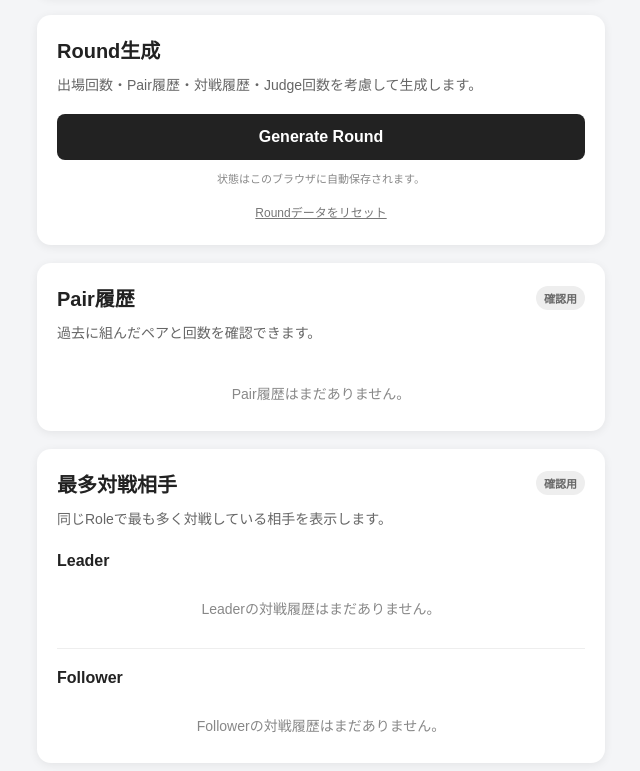
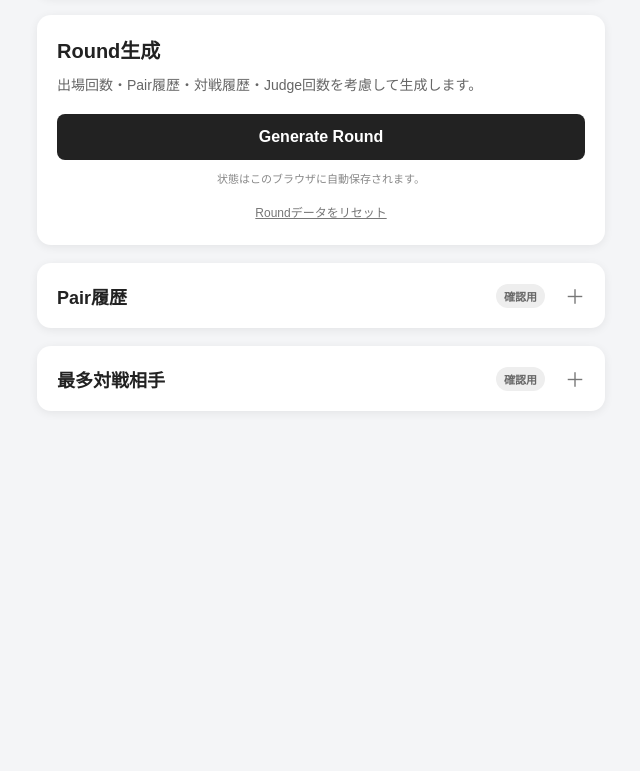
Before and after one commit to TMK4722/hustle-battle-generator, a plain HTML site: page index.html in a window 1280 px wide. Shown: the part 638-1409 px from the top of the page, without its empty margins (319-959 px from the left). After the commit the page ends 1107 px from the top, so only its background shows below. Drawn offline with Linux system fonts and the light colour scheme.

Commit message:
Make history collapsible

```diff
--- a/index.html
+++ b/index.html
@@ -7,7 +7,7 @@
 
   <title>Hustle Battle Generator</title>
 
-  <link rel="stylesheet" href="style.css?v=17">
+  <link rel="stylesheet" href="style.css?v=18">
 </head>
 
 <body>
@@ -202,21 +202,25 @@
 
 
     <!-- Pair履歴 -->
-    <section class="card">
+    <details class="card history-details">
 
-      <div class="history-header">
+      <summary class="history-summary">
 
-        <h2>Pair履歴</h2>
+        <span>Pair履歴</span>
 
-        <span class="debug-label">
+        <span class="history-summary-note">
           確認用
         </span>
 
-      </div>
+      </summary>
+
+
+      <div class="history-content">
 
         <p class="section-description">
           過去に組んだペアと回数を確認できます。
         </p>
+
 
         <div
           id="pairHistoryEmpty"
@@ -225,23 +229,29 @@
           Pair履歴はまだありません。
         </div>
 
+
         <div id="pairHistoryList"></div>
 
-    </section>
+      </div>
+
+    </details>
 
 
     <!-- 最多対戦相手 -->
-    <section class="card">
+    <details class="card history-details">
 
-      <div class="history-header">
+      <summary class="history-summary">
 
-        <h2>最多対戦相手</h2>
+        <span>最多対戦相手</span>
 
-        <span class="debug-label">
+        <span class="history-summary-note">
           確認用
         </span>
 
-      </div>
+      </summary>
+
+
+      <div class="history-content">
 
         <p class="section-description">
           同じRoleで最も多く対戦している相手を表示します。
@@ -279,7 +289,9 @@
 
         </div>
 
-    </section>
+      </div>
+
+    </details>
 
   </main>
 
--- a/style.css
+++ b/style.css
@@ -453,12 +453,9 @@ body {
   display: inline-flex;
   align-items: center;
   gap: 5px;
-
   padding: 6px 9px;
-
   background: #fff;
   border-radius: 20px;
-
   font-size: 13px;
   font-weight: 600;
 }
@@ -505,30 +502,76 @@ body {
 
 
 /* ========================================
-   履歴
+   折りたたみ履歴
 ======================================== */
 
-.history-header {
+.history-details {
+  padding: 0;
+  overflow: hidden;
+}
+
+.history-summary {
   display: flex;
   align-items: center;
   justify-content: space-between;
+
+  padding: 18px 20px;
+
+  font-size: 18px;
+  font-weight: bold;
+
+  cursor: pointer;
+  list-style: none;
 }
 
-.debug-label {
+.history-summary::-webkit-details-marker {
+  display: none;
+}
+
+.history-summary::after {
+  content: "＋";
+  margin-left: 10px;
+  color: #777;
+  font-size: 20px;
+  font-weight: normal;
+}
+
+.history-details[open] .history-summary::after {
+  content: "−";
+}
+
+.history-summary-note {
+  margin-left: auto;
+  margin-right: 10px;
+
   padding: 4px 8px;
+
   background: #eee;
   border-radius: 20px;
+
   color: #666;
   font-size: 11px;
   font-weight: bold;
 }
+
+.history-content {
+  padding: 0 20px 20px;
+  border-top: 1px solid #eee;
+}
+
+
+/* ========================================
+   履歴
+======================================== */
 
 .history-row {
   display: flex;
   align-items: center;
   justify-content: space-between;
   gap: 12px;
+
   padding: 10px 4px;
+
   border-bottom: 1px solid #eee;
 }
 
@@ -634,6 +677,19 @@ body {
     padding: 18px;
   }
 
+  .history-details {
+    padding: 0;
+  }
+
+  .history-summary {
+    padding: 16px 18px;
+    font-size: 17px;
+  }
+
+  .history-content {
+    padding: 0 18px 18px;
+  }
+
   .participant-row {
     grid-template-columns:
       minmax(0, 1fr)
```
Lines whose indentation alone changed are shown as unchanged.
